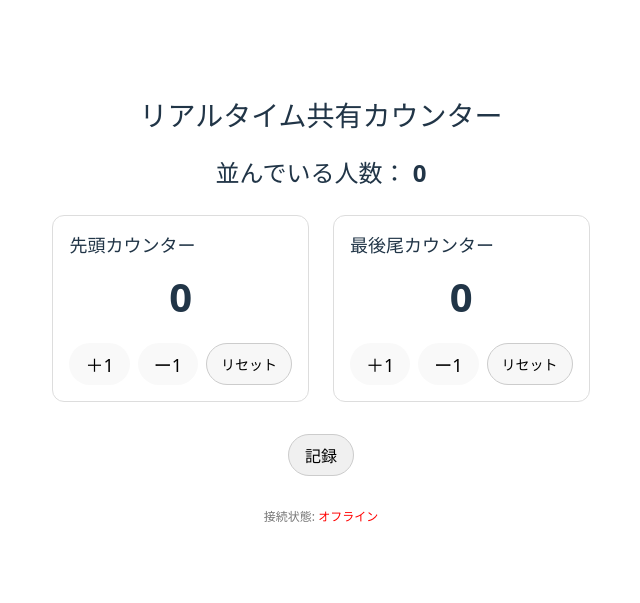
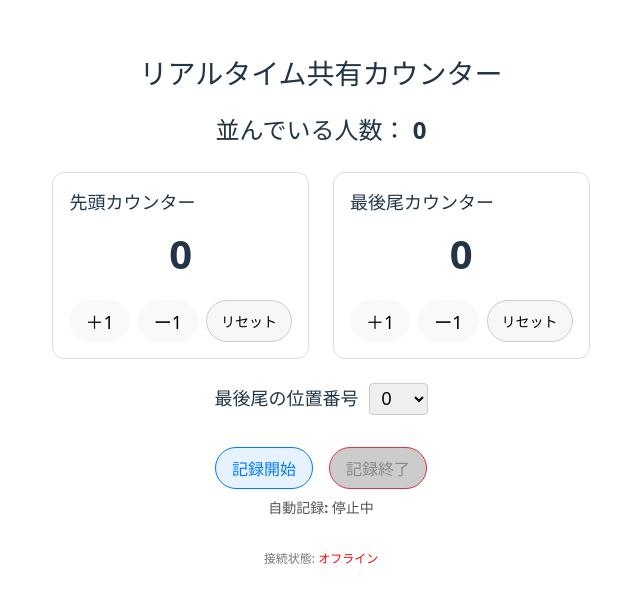
Before and after one commit to Nish323/realtime-counter, a React (Vite) app in the folder client/: page / in a window 1280 px wide. Shown: the part 103-706 px from the top of the page, without its empty margins (319-959 px from the left). Built offline with nearby package versions, Linux system fonts and the light colour scheme; no server answers.

Commit message:
add 記録停止ボタンの追加 最後尾の位置番号の追加

```diff
--- a/client/src/App.jsx
+++ b/client/src/App.jsx
@@ -1,18 +1,15 @@
-// client/src/App.jsx
 import { useEffect, useState } from 'react';
 import { io } from 'socket.io-client';
 import Counter from './components/Counter/Counter';
 
-// ホスト名:4000 に Socket.IO で接続
-// const socket = io(`http://${window.location.hostname}:4000`);
-
-// サーバーとフロントが同じOriginで動く
 const socket = io();
 
 function App() {
   const [counters, setCounters] = useState({ a: 0, b: 0 });
   const [connected, setConnected] = useState(false);
   const [recordStatus, setRecordStatus] = useState(null);
+  const [isRecording, setIsRecording] = useState(false);
+  const [selectedValue, setSelectedValue] = useState(0);
 
   useEffect(() => {
     socket.on('connect', () => setConnected(true));
@@ -21,6 +18,16 @@ function App() {
     // サーバーから2つ分まとめて受け取る
     socket.on('countersUpdated', (newCounters) => {
       setCounters(newCounters);
+    });
+
+    // 最後尾の更新
+    socket.on('selectedValueUpdated', (newValue) => {
+      setSelectedValue(newValue);
+    });
+
+    // isRecordingを更新
+    socket.on('recordingStatusUpdated', (status) => {
+      setIsRecording(status.isRecording);
     });
 
     // 記録処理の結果
@@ -34,11 +41,21 @@ function App() {
       setTimeout(() => setRecordStatus(null), 2000);
     });
 
+    socket.on('recordStopped', (result) => {
+      if (result.success) {
+        setIsRecording(false);
+      }
+      setRecordStatus(result.message || '記録を終了しました');
+      setTimeout(() => setRecordStatus(null), 2000);
+    });
+
     return () => {
       socket.off('connect');
       socket.off('disconnect');
       socket.off('countersUpdated');
+      socket.off('selectedValueUpdated');
       socket.off('recordSaved');
+      socket.off('recordingStatusUpdated');
     };
   }, []);
 
@@ -54,6 +71,16 @@ function App() {
 
   // 差分（最後尾 - 先頭） = B - A
   const diff = counters.b - counters.a;
+
+  // レコード終了ボタン
+  const recordStop = () => socket.emit('recordStop');
+
+  // 選択値が変更されたときにサーバーに通知する関数
+  const handleValueChange = (e) => {
+    const newValue = Number(e.target.value);
+    setSelectedValue(newValue);
+    socket.emit('updateSelectedValue', newValue);
+  };
 
   return (
     <div
@@ -107,20 +134,68 @@ function App() {
         />
       </div>
 
+      {/* 0-25の選択UI */}
+      <div style={{ fontSize: '18px', textAlign: 'center' }}>
+        最後尾の位置番号
+        <select
+          value={selectedValue}
+          onChange={handleValueChange}
+          style={{
+            fontSize: '18px',
+            padding: '4px 8px',
+            marginLeft: '10px',
+            borderRadius: '4px',
+            border: '1px solid #ccc',
+          }}
+        >
+          {Array.from({ length: 26 }, (_, i) => (
+            <option key={i} value={i}>
+              {i}
+            </option>
+          ))}
+        </select>
+      </div>
+
       {/* 記録ボタン */}
-      <div style={{ marginTop: '8px' }}>
+      <div
+        style={{
+          marginTop: '8px',
+          display: 'flex',
+          gap: '16px',
+          alignItems: 'center',
+        }}
+      >
         <button
           onClick={record}
+          disabled={isRecording} // 記録中の場合は無効化
           style={{
             fontSize: '16px',
             padding: '8px 16px',
             borderRadius: '999px',
-            border: '1px solid #ccc',
-            cursor: 'pointer',
-            background: '#f0f0f0',
+            border: '1px solid #007bff',
+            cursor: isRecording ? 'not-allowed' : 'pointer',
+            background: isRecording ? '#ccc' : '#e6f2ff',
+            color: isRecording ? '#888' : '#007bff',
+            fontWeight: 'bold',
           }}
         >
-          記録
+          記録開始
+        </button>
+        <button
+          onClick={recordStop}
+          disabled={!isRecording} // 記録中ではない場合は無効化
+          style={{
+            fontSize: '16px',
+            padding: '8px 16px',
+            borderRadius: '999px',
+            border: '1px solid #dc3545',
+            cursor: !isRecording ? 'not-allowed' : 'pointer',
+            background: !isRecording ? '#ccc' : '#ffe6e8',
+            color: !isRecording ? '#888' : '#dc3545',
+            fontWeight: 'bold',
+          }}
+        >
+          記録終了
         </button>
       </div>
 
@@ -138,6 +213,17 @@ function App() {
         </div>
       )}
 
+      <div
+        style={{
+          marginTop: '-16px',
+          fontSize: '14px',
+          fontWeight: 'bold',
+          color: isRecording ? '#007bff' : '#555',
+        }}
+      >
+        自動記録: {isRecording ? '動作中' : '停止中'}
+      </div>
+
       <div style={{ marginTop: '8px', fontSize: '12px', color: '#777' }}>
         接続状態:{' '}
         <span
```
Also changed, not shown: 1 other file (tests, documents, lock files or other folders).
